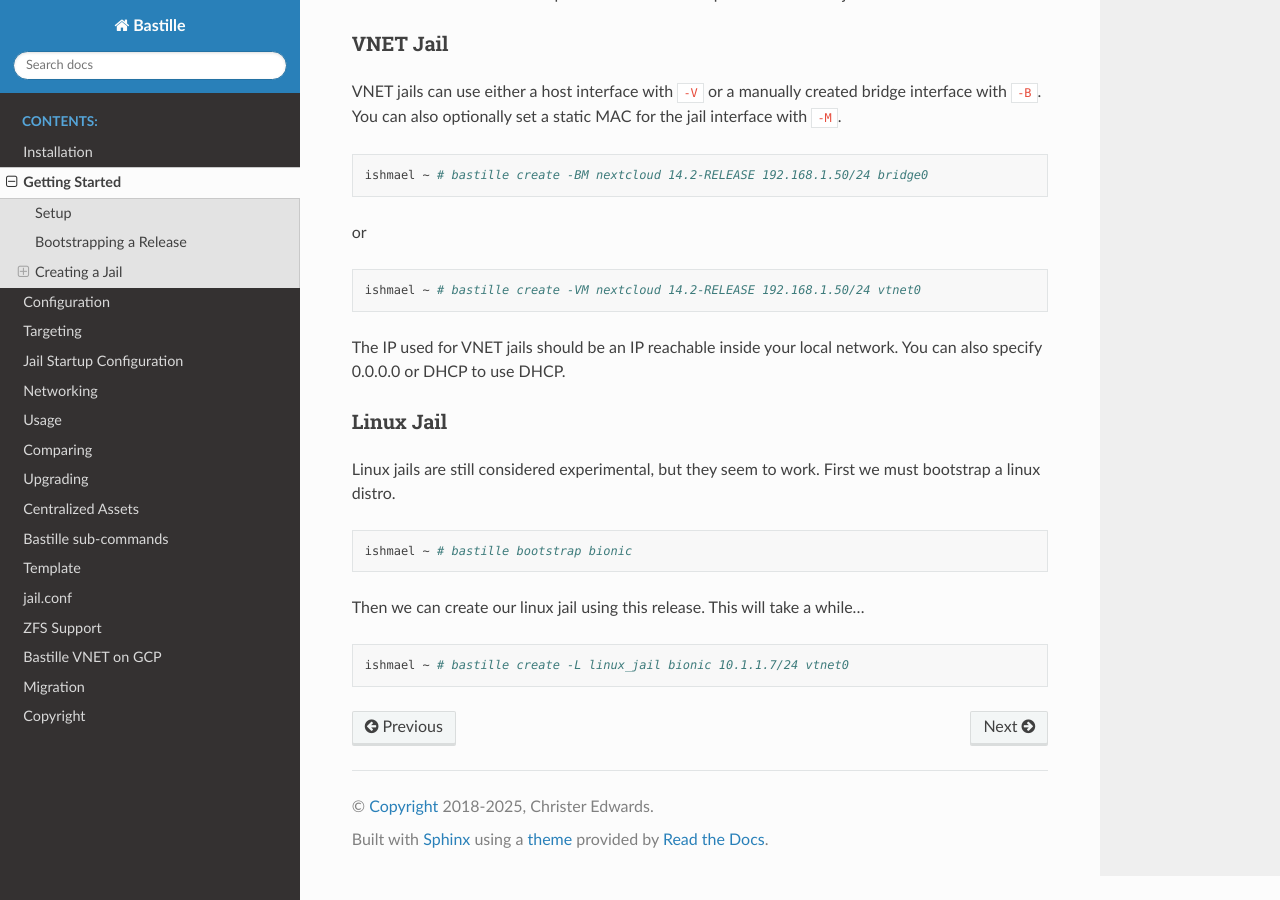
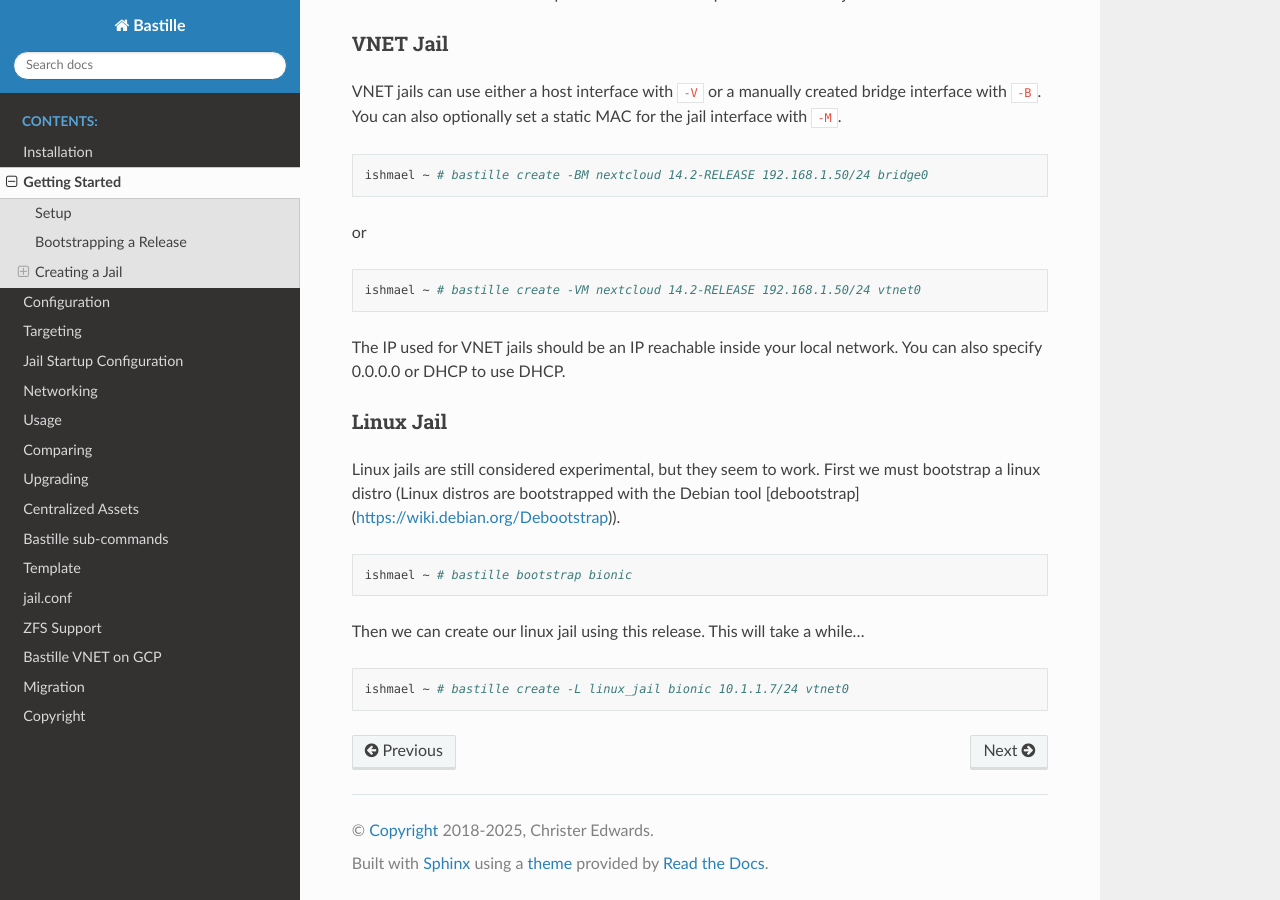
Before and after one commit to BastilleBSD/bastille, a Sphinx documentation site: the page built from docs/chapters/gettingstarted.rst, in a window 1280 px wide and 900 px high, scrolled down 1608 px. Built offline with Sphinx 7.4.7 and the Read the Docs theme 3.1.0, drawn with Linux system fonts in a browser that asks for light colours.

Commit message:
Info about debootstrap

```diff
--- a/docs/chapters/gettingstarted.rst
+++ b/docs/chapters/gettingstarted.rst
@@ -103,7 +103,7 @@ Linux Jail
 ^^^^^^^^^^
 
 Linux jails are still considered experimental, but they seem to work. First we
-must bootstrap a linux distro.
+must bootstrap a linux distro (Linux distros are bootstrapped with the Debian tool [debootstrap](https://wiki.debian.org/Debootstrap)).
 
 .. code-block:: shell
 
```
